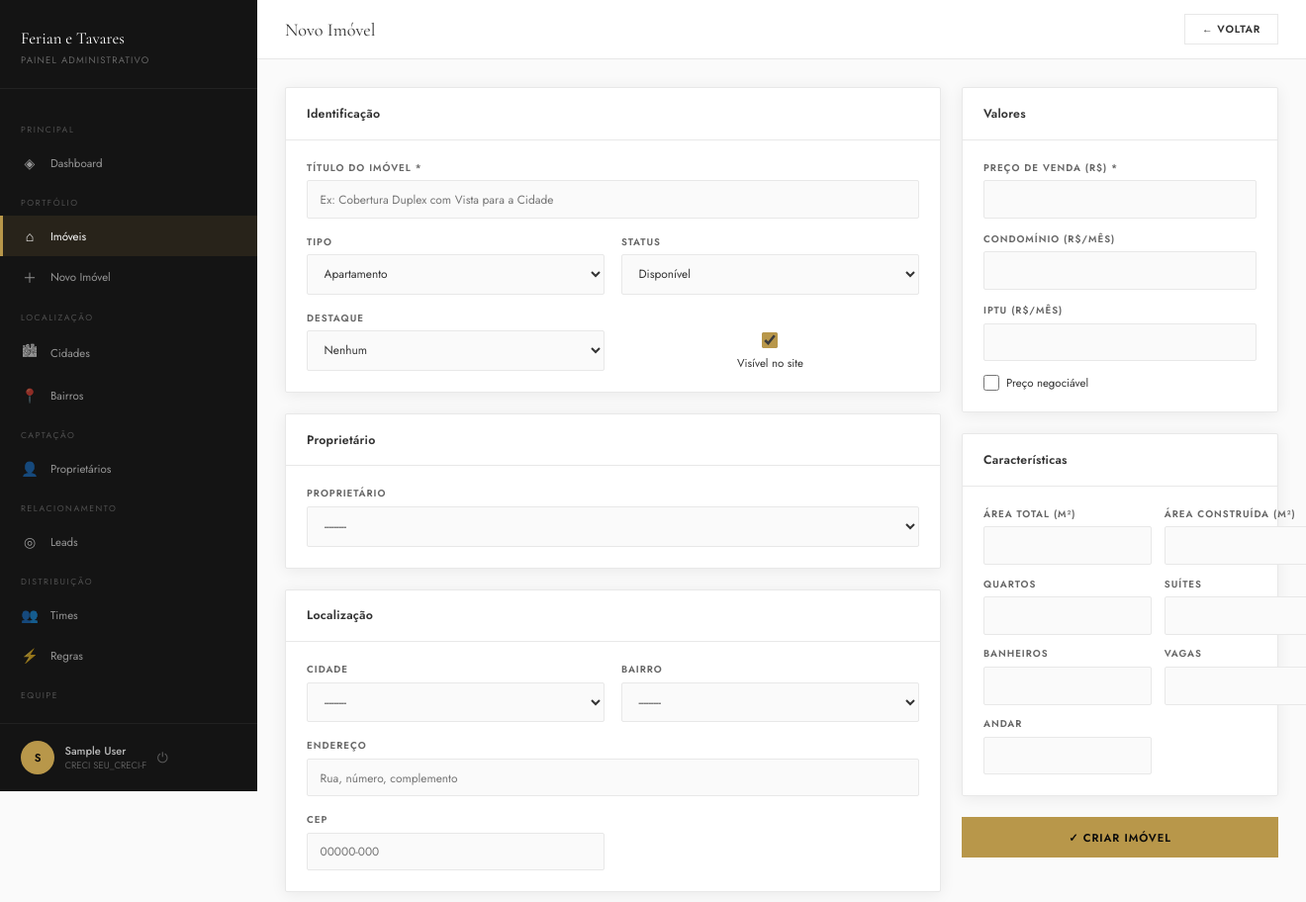
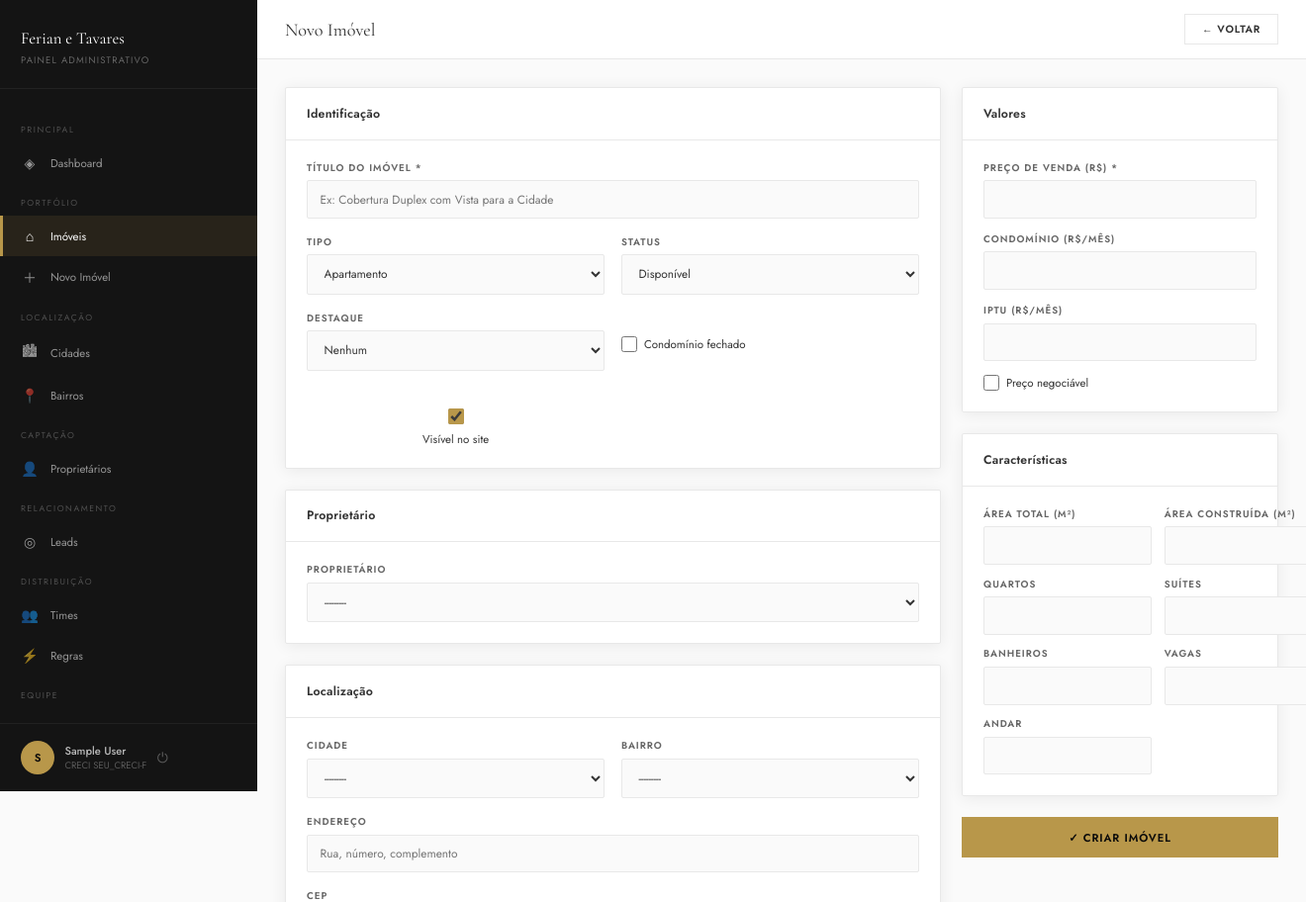
Before and after one commit to bferiandev/imoveis_project, a Django app: page /painel/imoveis/novo/ in a window 1320 px wide; the page is wider, and only the part inside the window is pictured. Shown: the top 912 px of that part at 99% size. Run offline with Django 5.2, Linux system fonts and the light colour scheme; the visitor is signed in with stand-in values (Sample User, id 1); data that the repository does not hold is empty.

Commit message:
fix: alteração de descrição, caracteristicas e tag condominio fechado na pagina de detalhe do imovel

```diff
--- a/imoveis/models.py
+++ b/imoveis/models.py
@@ -88,6 +88,7 @@ class Imovel(models.Model):
     bairro = models.ForeignKey(Bairro, on_delete=models.SET_NULL, null=True, blank=True)
     endereco = models.CharField('Endereço', max_length=300, blank=True)
     cep = models.CharField('CEP', max_length=9, blank=True)
+    condominio_fechado = models.BooleanField(default=False, verbose_name="Condomínio fechado")
 
     # Preço
     preco = models.DecimalField('Preço (R$)', max_digits=14, decimal_places=2)
--- a/templates/painel/imovel_form.html
+++ b/templates/painel/imovel_form.html
@@ -36,6 +36,10 @@
             <div class="form-group">
               <label class="form-label">Destaque</label>
               {{ form.destaque }}
+            </div>
+            <div class="form-check" style="margin-top:0.5rem">
+              {{ form.condominio_fechado }}
+              <label class="form-check-label" for="{{ form.condominio_fechado.id_for_label }}">Condomínio fechado</label>
             </div>
             <div class="form-group" style="display:flex;align-items:center;gap:0.5rem;margin-top:1.5rem">
               {{ form.ativo }}
```
Also changed, not shown: templates/imoveis/detalhe.html (+11 -2 lines), imoveis/migrations/0004_imovel_condominio_fechado.py (added).
